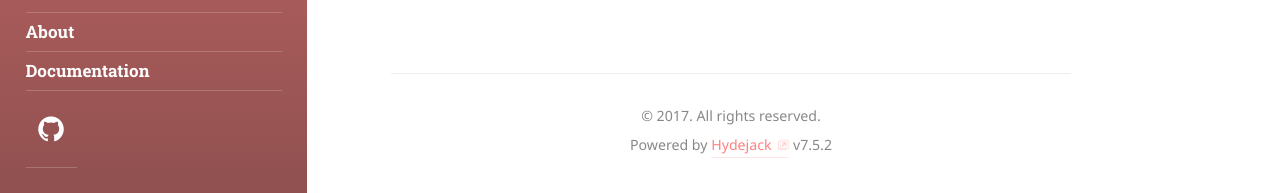
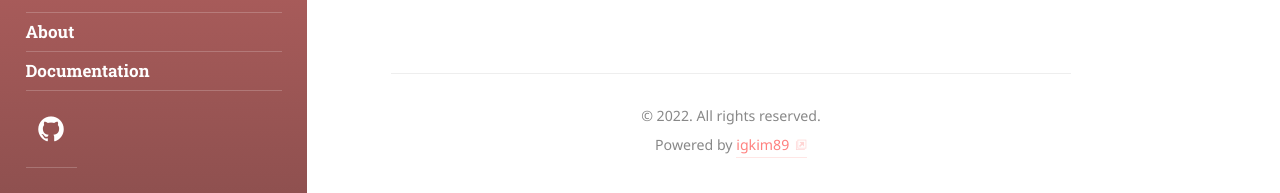
Before and after one commit to igkim89/igkim89.github.io, a Jekyll site: the page built from index.html, in a window 1280 px wide. Shown: the part 707-900 px from the top of the page. Built offline with Jekyll 4.4.1, drawn with Linux system fonts in a browser that asks for light colours; some web fonts are replaced; the list of posts is cut into pages by our own code.

Commit message:
Update footer

```diff
--- a/_config.yml
+++ b/_config.yml
@@ -50,7 +50,7 @@ author:
   # twitter:             <username>
 
 # This text will appear in a `<small>` tag in the footer of every page.
-copyright:             © 2017. All rights reserved.
+copyright:             © 2022. All rights reserved.
 
 # Add links to the footer.
 # Typically you'll want to link to your impress, cookies or privacy policy, etc.
--- a/_includes/footer.html
+++ b/_includes/footer.html
@@ -11,6 +11,6 @@
     {% endfor %}
     </small></nav>
   {% endif %}
-  <p><small>Powered by <a class="external" href="https://qwtel.com/hydejack/">Hydejack</a> v<span id="_version">7.5.2</span></small></p>
+  <p><small>Powered by <a class="external" href="https://igkim89.github.io/">igkim89</a></small></p>
   <hr class="sr-only"/>
 </footer>
```
